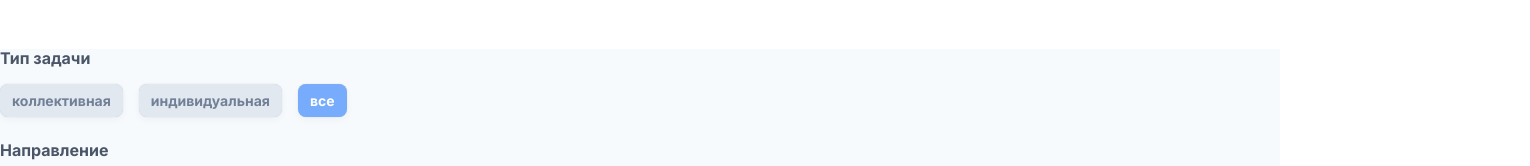
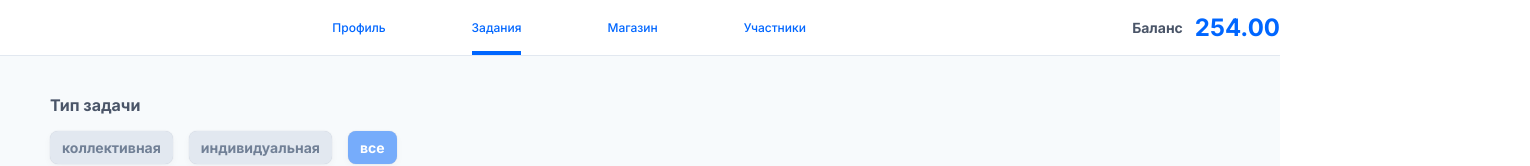
Before and after one commit to r4bick/vtb, a Vue app in the folder client/: page /tasks in a window 1280 px wide. Shown: the top 166 px of the page, 1530 px wide, since content can reach past the window. Built offline with nearby package versions, Linux system fonts and the light colour scheme; what @egalteam/widget-library, vue3-cookies would draw is missing.

Commit message:
Task Page + layout

```diff
--- a/client/src/assets/style/mixins.scss
+++ b/client/src/assets/style/mixins.scss
@@ -46,7 +46,12 @@
   }
 }
 
-
+@mixin h3() {
+  font-weight: $h3-font-style;
+  font-size: $h3-font-size;
+  line-height: 29px;
+  color: $gray-700;
+}
 
 @mixin h4() {
   font-weight: $h4-font-style;
@@ -62,6 +67,13 @@
   color: $gray-700;
 }
 
+@mixin h6() {
+  font-weight: $h6-font-style;
+  font-size: $h6-font-size;
+  line-height: 17px;
+  color: $gray-700;
+}
+
 @mixin h7() {
   font-weight: $h7-font-style;
   font-size: $h7-font-size;
@@ -72,6 +84,13 @@
 @mixin p5() {
   font-weight: 400;
   font-size: $p5-font-size;
+  line-height: 17px;
+  color: $gray-800;
+}
+
+@mixin p6() {
+  font-weight: 500;
+  font-size: $p6-font-size;
   line-height: 17px;
   color: $gray-800;
 }
--- a/client/src/assets/style/variables.scss
+++ b/client/src/assets/style/variables.scss
@@ -33,6 +33,7 @@ $gray-800: #2d3748;
 $gray-100-vtb: #F7FAFC;
 $gray-400-vtb: #CBD5E0;
 
+$default-accent-vtb: #0066FF;
 $pressed-secondary-vtb: #76ACFB;
 
 $primary-gradient-vtb: radial-gradient(124.2% 212.6% at 100% 0%, #0085FF 0%, #0039FF 100%);
--- a/client/src/components/LayoutHeader/LayoutHeader.vue
+++ b/client/src/components/LayoutHeader/LayoutHeader.vue
@@ -1,7 +1,93 @@
-<script setup lang="ts"></script>
+<script setup lang="ts">
+const links = [
+  {
+    to: '/',
+    label: 'Профиль',
+  },
+  {
+    to: '/tasks',
+    label: 'Задания',
+  },
+  {
+    to: '/shop',
+    label: 'Магазин',
+  },
+  {
+    to: '/members',
+    label: 'Участники',
+  },
+]
+</script>
 
 <template>
-  <div></div>
+  <div class="layout-header">
+    <div class="links-list">
+      <router-link
+        class="links-list__item"
+        active-class="links-list__item--active"
+        :to="link.to"
+        v-for="link in links"
+        :key="link.label"
+      >
+        {{ link.label }}
+      </router-link>
+    </div>
+
+    <div class="info">
+      <span class="info__label">Баланс</span>
+      <span class="info__value">254.00</span>
+    </div>
+  </div>
 </template>
 
-<style scoped lang="scss"></style>
+<style scoped lang="scss">
+@import '@/assets/style/variables.scss';
+@import '@/assets/style/mixins.scss';
+
+.layout-header {
+  display: flex;
+  align-items: center;
+  justify-content: center;
+  background: #ffffff;
+  border-bottom: 1px solid $gray-300;
+
+  .links-list {
+    display: flex;
+    justify-content: flex-end;
+    gap: 86px;
+    flex: 1 1 85%;
+    //margin-left: auto;
+
+    &__item {
+      @include p6();
+      color: $default-accent-vtb;
+      text-decoration: none;
+      padding-top: 19px;
+      padding-bottom: 15px;
+      border-bottom: 4px solid transparent;
+
+      &--active {
+        border-color: $default-accent-vtb;
+      }
+    }
+  }
+
+  .info {
+    flex: 1 1 50%;
+    display: flex;
+    align-items: center;
+    gap: 12px;
+    justify-content: flex-end;
+    margin-left: auto;
+
+    &__label {
+      @include h6();
+    }
+
+    &__value {
+      @include h3();
+      color: $default-accent-vtb;
+    }
+  }
+}
+</style>
--- a/client/src/layouts/DefaultLayout.vue
+++ b/client/src/layouts/DefaultLayout.vue
@@ -18,7 +18,6 @@ import { LayoutHeader } from '@/components'
   width: 100%;
   min-height: 100vh;
   height: 100%;
-  padding-top: 49px;
 
   .header {
     top: 0;
@@ -28,9 +27,10 @@ import { LayoutHeader } from '@/components'
   }
 
   .content {
-    width: 100%;
-    min-height: calc(100vh - 49px); // высота хэдера;
+    //width: 100%;
+    min-height: calc(100vh - 56px); // высота хэдера;
     background-color: $gray-100-vtb;
+    padding: 40px 50px 170px 50px;
   }
 }
 </style>
```
